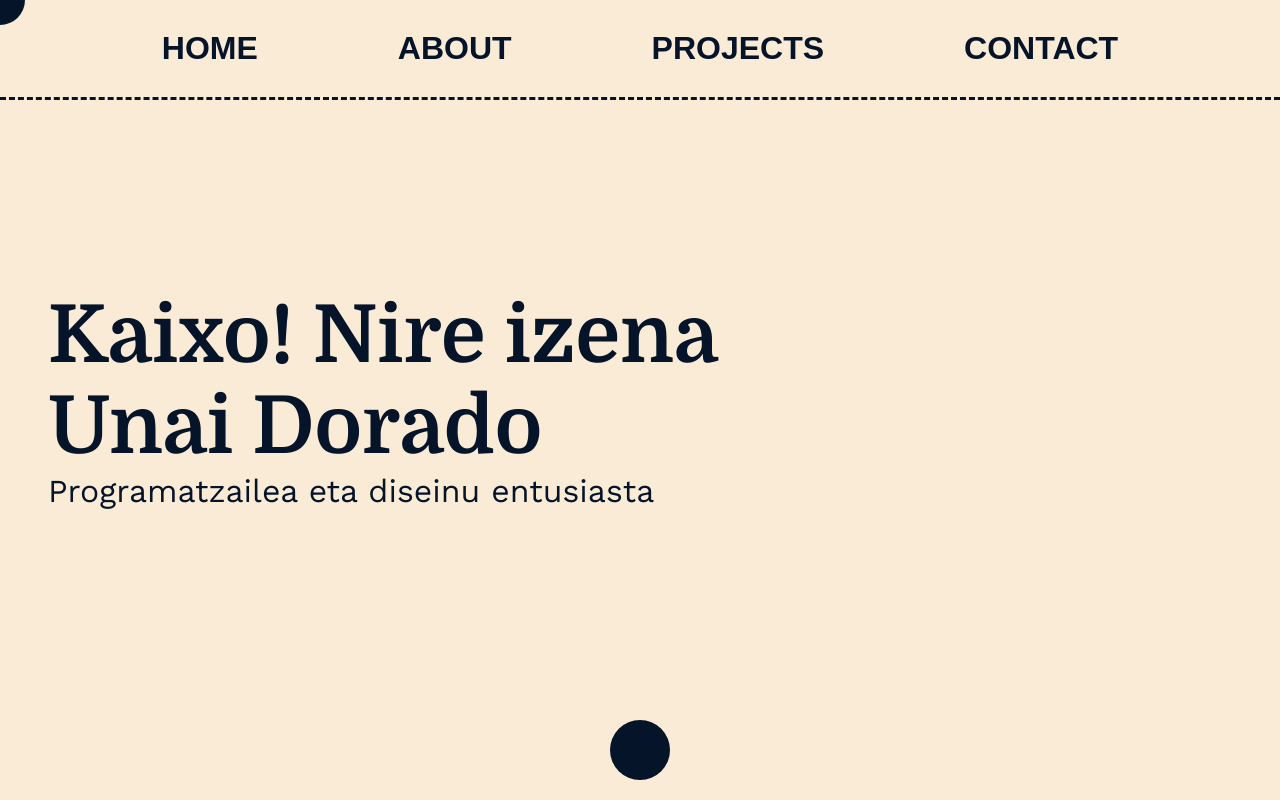
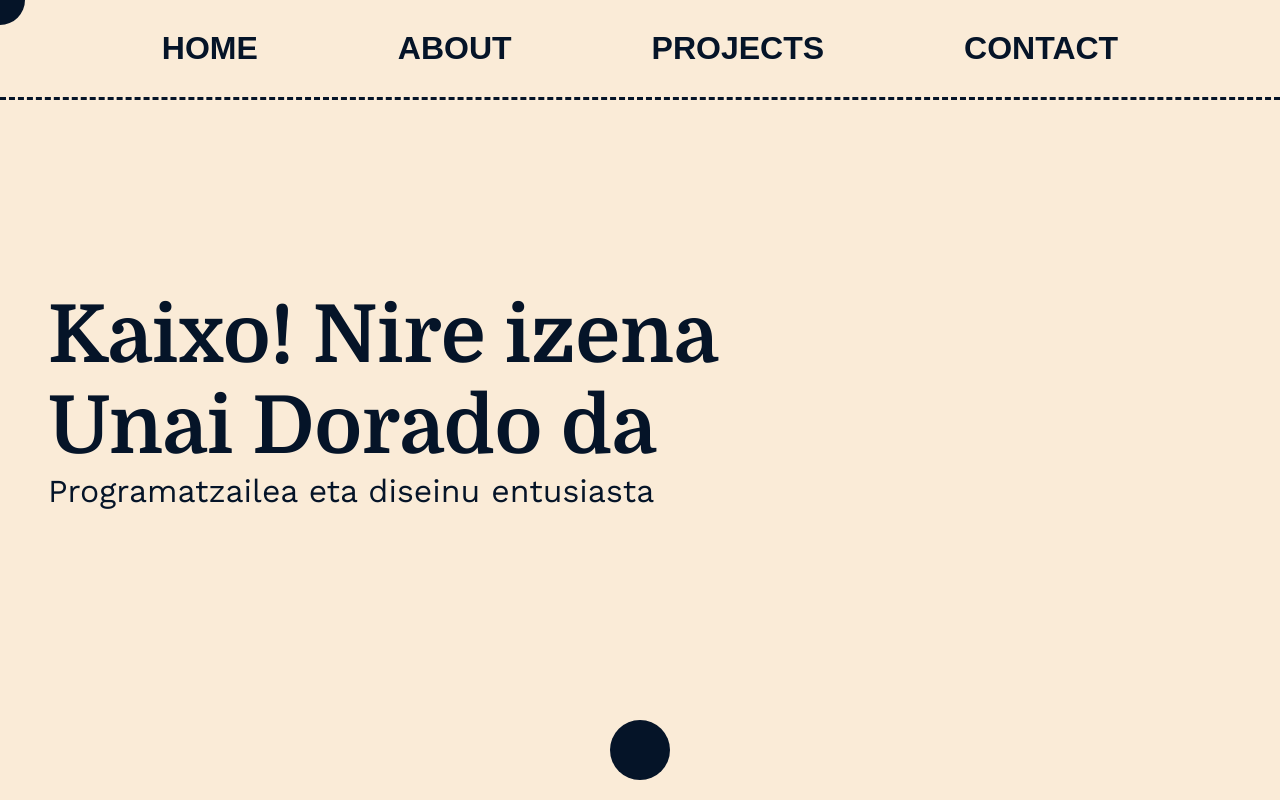
Before and after one commit to 0rtzi/portfolio, a plain HTML site: page index.html in a window 1280 px wide. Shown: the top 800 px of the page. Drawn offline with nearby package versions, Linux system fonts and the light colour scheme; a web font is replaced by a local one.

Commit message:
Spelling error correction

```diff
--- a/index.html
+++ b/index.html
@@ -20,7 +20,7 @@
     </header>
     <section id="home">
         <div class="hoverableText">
-            <h1>Kaixo! Nire izena <br> Unai Dorado</h1>
+            <h1>Kaixo! Nire izena <br> Unai Dorado da</h1>
             <h2>Programatzailea eta diseinu entusiasta</h2>
         </div>
         <span id="downwardsArrow" class="hoverableItem">
```
